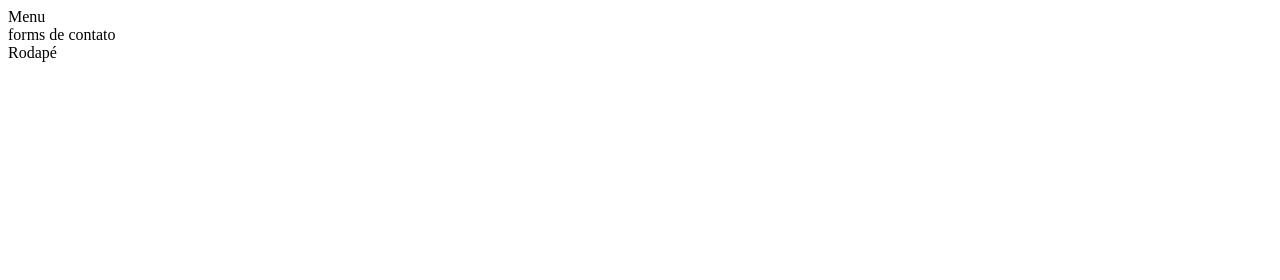
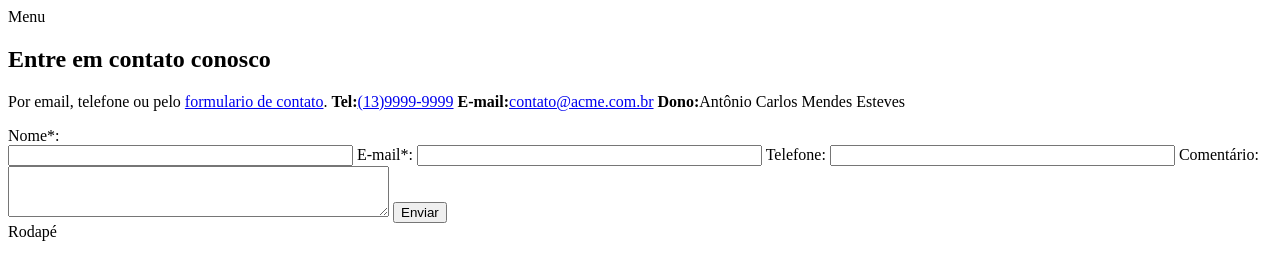
Before and after one commit to GabrielMarmore/Projeto-ACME, a plain HTML site: page contato.html in a window 1280 px wide. Drawn offline with Linux system fonts and the light colour scheme.

Commit message:
feat/contato

```diff
--- a/contato.html
+++ b/contato.html
@@ -10,7 +10,38 @@
 <body>
     <header> Menu </header>
 
-    <main>forms de contato</main>
+    <main>
+        <div>
+            <h2 class="destaque">Entre em contato conosco</h2>
+            <p tabindex="-1" class="textocont">
+                Por email, telefone ou pelo <a href='#Q_reunião'>formulario de contato</a>.
+                <span><strong>Tel:</strong><a href='tel:+551399999999'>(13)9999-9999</a></span>
+                <span><strong>E-mail:</strong><a href="contato@acme.com.br">contato@acme.com.br</a></span>
+
+                <span><span><strong>Dono:</strong>Antônio Carlos Mendes Esteves </span>
+            </p>
+        </div>
+
+    <form name="Contato" method="POST" action="#">
+    <span>
+        <label for="Q_nome">Nome*:<br></label>
+        <input type="text" id="Q_nome" size="40" maxlength="40" aria-required="true"/>
+
+        <label for="Q_email">E-mail*:</label>
+        <input type="email" id="Q_email" size="40" aria-required="true"/>
+
+        <label for="Q_telefone">Telefone:</label>
+        <input type="tel" id="Q_telefone" size="40"/>
+
+        <label for="Q_cometario">Comentário:</label>
+        <textarea id="Q_comentario" cols="45" rows="3"></textarea>
+    </span>
+
+        <input class="botao" type="submit" value="Enviar"/>
+
+    </form>
+
+    </main>
 
     <footer>Rodapé</footer>
 </body>
```
